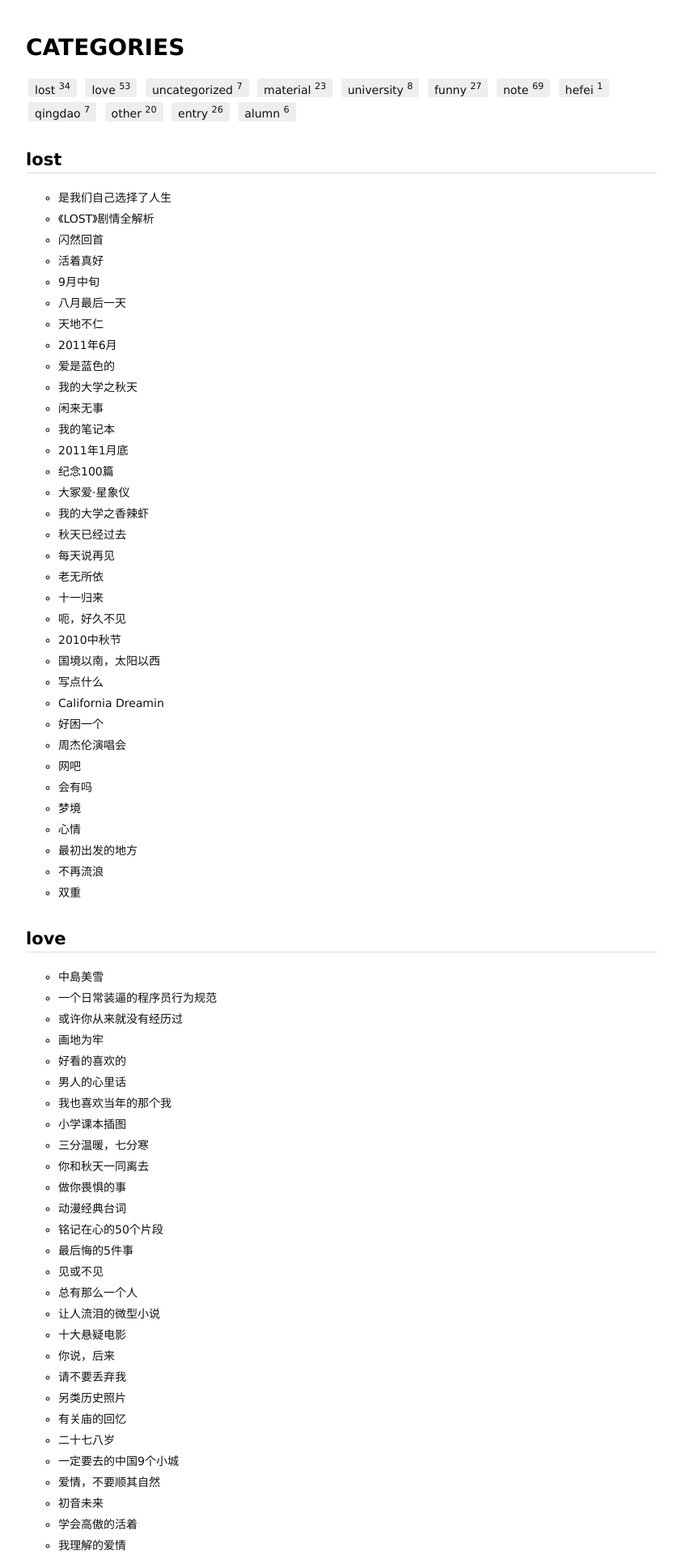
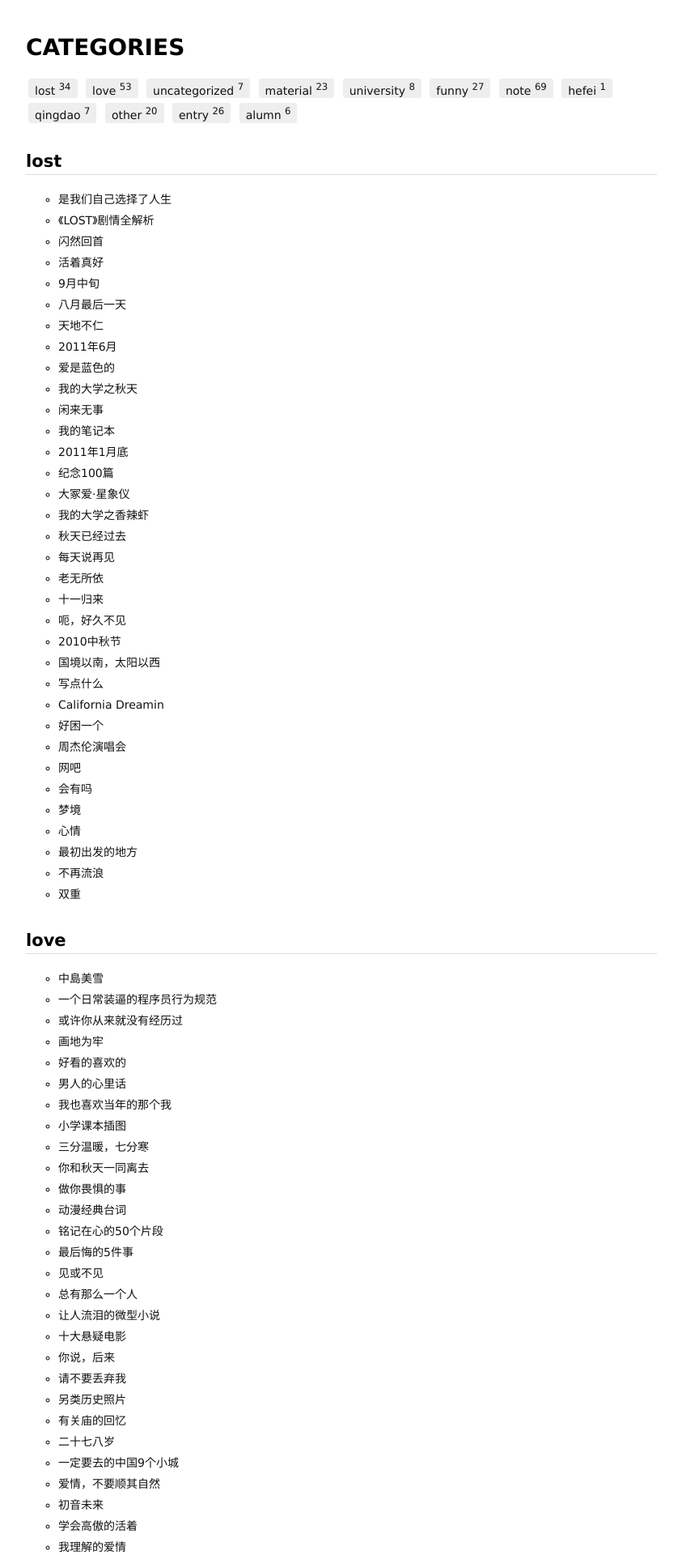
Before and after one commit to bugcook/eorza.github.com, a Jekyll site: the page built from categories.html, in a window 1280 px wide. Shown: the top 1920 px of the page at 81% size, without its empty margins (218-1061 px from the left). Built offline with Jekyll 4.4.1, drawn with Linux system fonts in a browser that asks for light colours.

Commit message:
Change archive page style

```diff
--- a/archive.html
+++ b/archive.html
@@ -16,7 +16,7 @@
 			<ul>
 		{% endif %}
 
-				<li><span>{{ post.date | date: "%B %e, %Y" }}</span> &raquo; <a href="{{ BASE_PATH }}{{ post.url }}">{{ post.title }}</a></li>
+				<li><span class="date">{{ post.date | date_to_string }}</span> &raquo; <a href="{{ BASE_PATH }}{{ post.url }}">{{ post.title }}</a></li>
 
 		{% if forloop.last %}
 			</ul>
--- a/assets/stylesheets/2013.css
+++ b/assets/stylesheets/2013.css
@@ -69,11 +69,20 @@
   border-radius: 3px;
   text-decoration: none;
 }
-#tag-box li a span {
-  vertical-align: super;
-  font-size: 0.8em;
+
+/* archive */
+.date {
+  font-family: Monaco, "Courier New", monospace;
+  font-size: 90%;
+  color: #5b5b5b;
+  text-transform: uppercase;
 }
 
+/* code */
+pre code {
+  font-size: 85%;
+  overflow-x: auto;
+}
 
 /* footer */
 #footer {
--- a/categories.html
+++ b/categories.html
@@ -7,7 +7,7 @@
 {% for category in site.categories %}
 	<li>
 		<a href="{{ site.path.category }}#{{ category[0] }}-ref">
-			{{ category[0] }} <span>{{ category[1].size }}</span>
+			{{ category[0] }} <sup>{{ category[1].size }}</sup>
 		</a>
 	</li>
 {% endfor %}
--- a/tags.html
+++ b/tags.html
@@ -7,7 +7,7 @@
 	{% for tag in site.tags %}
 		<li>
 			<a href="{{ site.path.tags }}#{{ tag[0] }}-ref">
-				{{ tag[0] }} <span>{{ tag[1].size }}</span>
+				{{ tag[0] }} <sup>{{ tag[1].size }}</sup>
 			</a>
 		</li>
 	{% endfor %}
```
